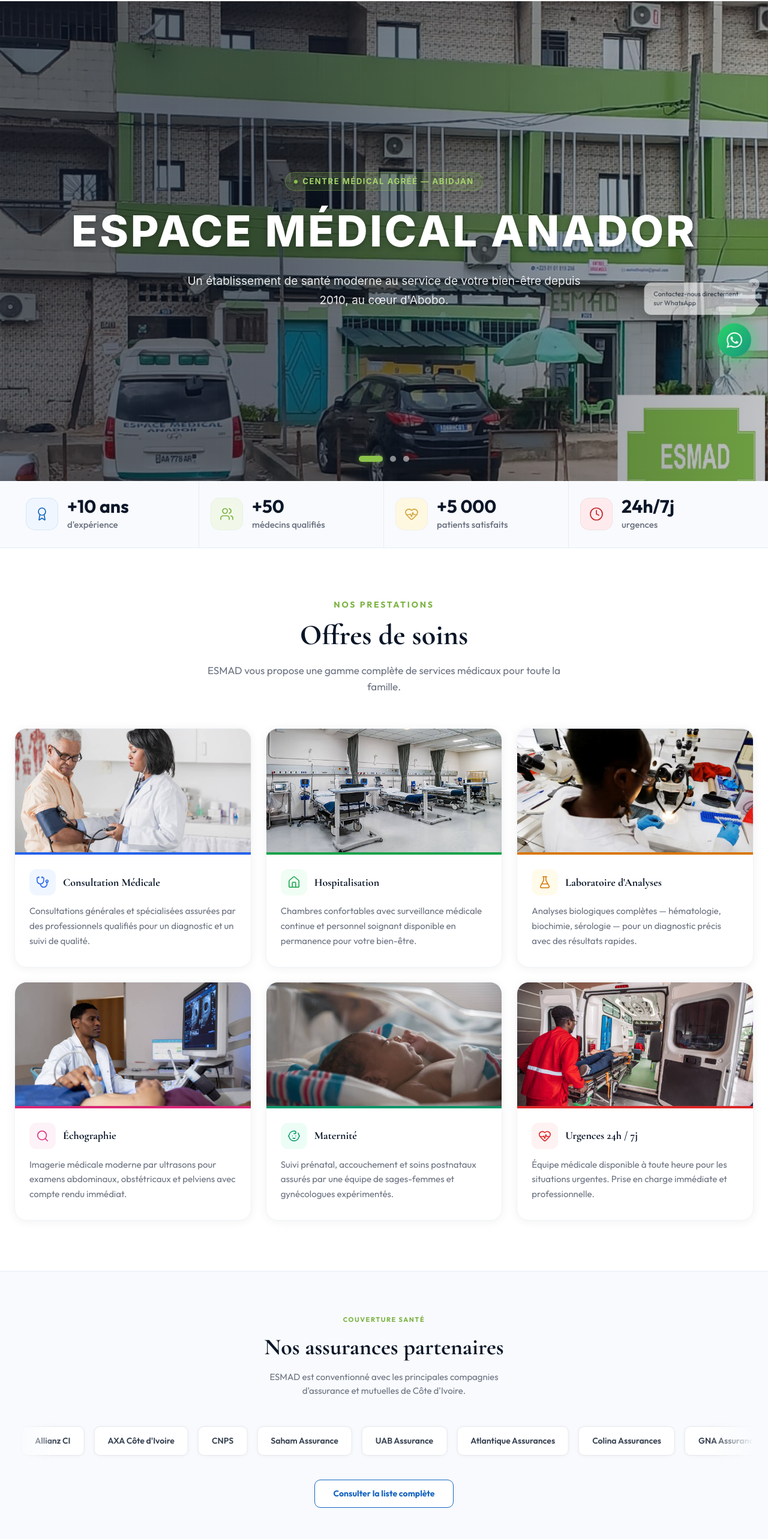
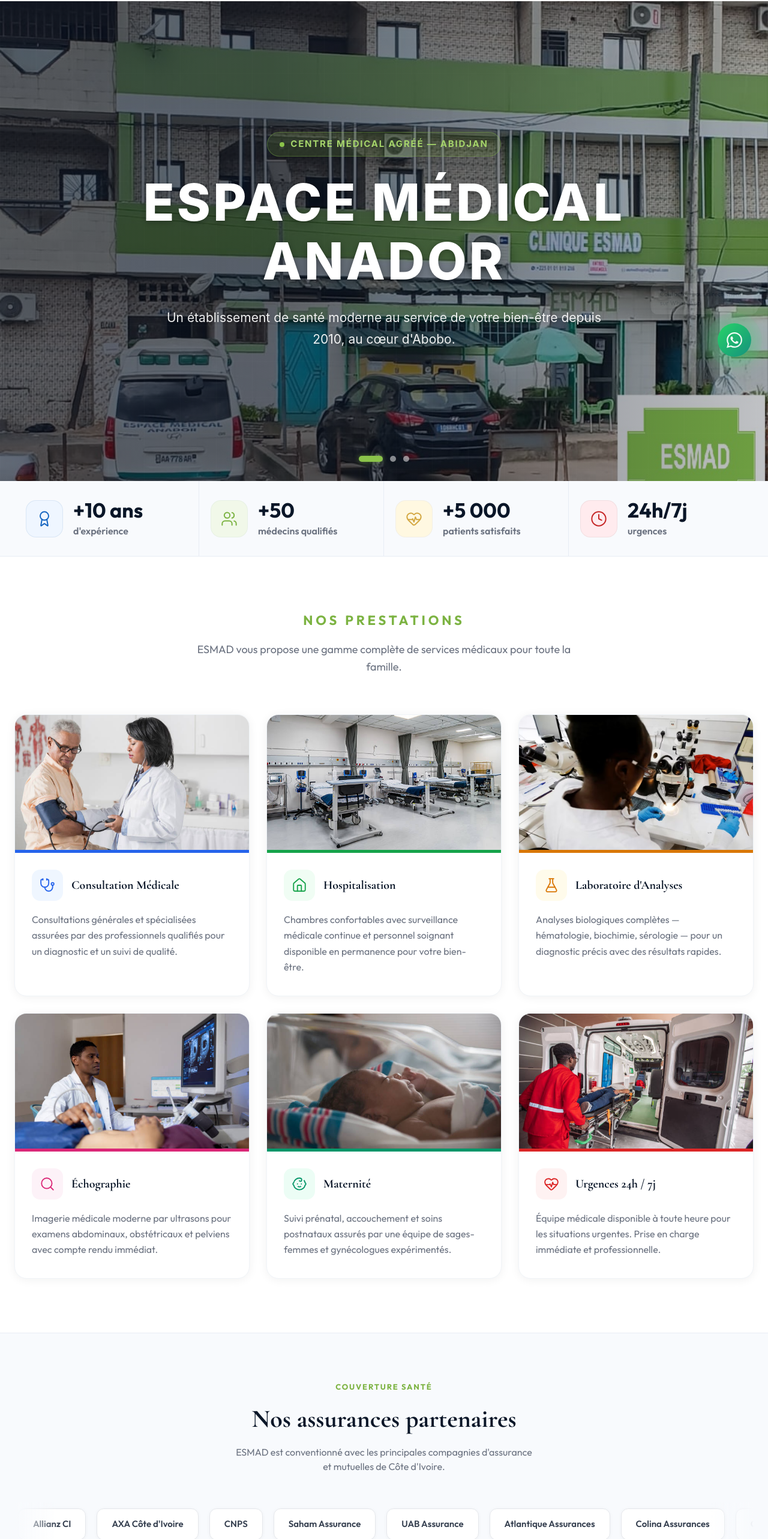
Before and after one commit to Traorelacina/ESMAD, a React (Vite) app: page / in a window 1280 px wide. Shown: the part 177-2743 px from the top of the page at 60% size. Built offline with nearby package versions, Linux system fonts and the light colour scheme.

Commit message:
mis a jour

```diff
--- a/src/pages/HomePage.tsx
+++ b/src/pages/HomePage.tsx
@@ -141,20 +141,20 @@
                 display: 'inline-flex',
                 alignItems: 'center',
                 justifyContent: 'center',
-                gap: 8,
-                padding: '5px 14px',
-                borderRadius: 30,
+                gap: 10,
+                padding: '8px 20px',
+                borderRadius: 40,
                 background: 'rgba(139,195,74,0.15)',
                 border: '1px solid rgba(139,195,74,0.35)',
                 color: '#A5D46A',
-                fontSize: 13,
+                fontSize: 15,
                 fontWeight: 700,
                 letterSpacing: '0.12em',
                 textTransform: 'uppercase',
-                marginBottom: 24,
+                marginBottom: 28,
                 fontFamily: "'Inter', 'Poppins', system-ui, -apple-system, sans-serif",
               }}>
-                <span style={{ width: 6, height: 6, borderRadius: '50%', background: '#8BC34A', display: 'inline-block' }} />
+                <span style={{ width: 8, height: 8, borderRadius: '50%', background: '#8BC34A', display: 'inline-block' }} />
                 {slide.pretitle}
               </div>
 
@@ -162,9 +162,9 @@
               <h1 style={{
                 color: '#fff',
                 fontWeight: 800,
-                fontSize: 'clamp(38px, 6vw, 72px)',
-                lineHeight: 1.2,
-                marginBottom: 24,
+                fontSize: 'clamp(44px, 7vw, 85px)',
+                lineHeight: 1.15,
+                marginBottom: 28,
                 letterSpacing: '0.05em',
                 textShadow: '0 2px 10px rgba(0,0,0,0.3)',
                 fontFamily: "'Inter', 'Poppins', system-ui, -apple-system, sans-serif",
@@ -175,11 +175,11 @@
 
               {/* Sous-titre */}
               <p style={{
-                color: 'rgba(255,255,255,0.9)',
-                fontSize: 'clamp(15px, 2vw, 19px)',
+                color: 'rgba(255,255,255,0.92)',
+                fontSize: 'clamp(17px, 2.2vw, 21px)',
                 lineHeight: 1.7,
                 marginBottom: 0,
-                maxWidth: 700,
+                maxWidth: 750,
                 margin: '0 auto',
                 textShadow: '0 1px 5px rgba(0,0,0,0.2)',
                 fontFamily: "'Inter', system-ui, -apple-system, sans-serif",
@@ -236,14 +236,14 @@
               initial={{ opacity: 0, y: 20 }}
               animate={inView ? { opacity: 1, y: 0 } : {}}
               transition={{ delay: i * 0.1, duration: 0.5 }}
-              style={{ padding: '26px 20px', display: 'flex', alignItems: 'center', gap: 16, borderRight: i < 3 ? '1px solid #E8EDF5' : 'none' }}
+              style={{ padding: '30px 20px', display: 'flex', alignItems: 'center', gap: 18, borderRight: i < 3 ? '1px solid #E8EDF5' : 'none' }}
             >
-              <div style={{ width: 52, height: 52, borderRadius: 14, background: s.bg, display: 'flex', alignItems: 'center', justifyContent: 'center', flexShrink: 0, boxShadow: `0 0 0 1px ${s.color}22` }}>
-                <s.icon size={24} color={s.color} strokeWidth={1.7} />
+              <div style={{ width: 60, height: 60, borderRadius: 16, background: s.bg, display: 'flex', alignItems: 'center', justifyContent: 'center', flexShrink: 0, boxShadow: `0 0 0 1px ${s.color}22` }}>
+                <s.icon size={28} color={s.color} strokeWidth={1.7} />
               </div>
               <div>
-                <div style={{ fontSize: 'clamp(22px,2.5vw,30px)', fontWeight: 800, color: '#0A1628', lineHeight: 1.1 }}>{s.value}</div>
-                <div style={{ fontSize: 15, color: '#6B7280', marginTop: 3, fontWeight: 500 }}>{s.label}</div>
+                <div style={{ fontSize: 'clamp(26px, 3vw, 34px)', fontWeight: 800, color: '#0A1628', lineHeight: 1.1 }}>{s.value}</div>
+                <div style={{ fontSize: 16, color: '#6B7280', marginTop: 4, fontWeight: 600 }}>{s.label}</div>
               </div>
             </motion.div>
           ))}
@@ -296,28 +296,36 @@
 function OffresSection() {
   const { ref, inView } = useInView({ triggerOnce: true, threshold: 0.06 })
   return (
-    <section ref={ref} style={{ background: '#fff', padding: '84px 0' }}>
+    <section ref={ref} style={{ background: '#fff', padding: '90px 0' }}>
       <div style={{ maxWidth: 1280, margin: '0 auto', padding: '0 24px' }}>
         {/* En-tête */}
         <motion.div
           initial={{ opacity: 0, y: 24 }}
           animate={inView ? { opacity: 1, y: 0 } : {}}
           transition={{ duration: 0.6 }}
-          style={{ textAlign: 'center', marginBottom: 56 }}
+          style={{ textAlign: 'center', marginBottom: 64 }}
         >
-          <span style={{ display: 'block', fontSize: 14, fontWeight: 800, textTransform: 'uppercase', letterSpacing: '0.2em', color: '#7CB342', marginBottom: 12 }}>
-            Nos prestations
-          </span>
-          <h2 style={{ fontSize: 'clamp(32px, 5vw, 48px)', fontWeight: 800, color: '#0A1628', lineHeight: 1.2, marginBottom: 16 }}>
-            Offres de soins
-          </h2>
-          <p style={{ color: '#6B7280', fontSize: 17, maxWidth: 600, margin: '0 auto', lineHeight: 1.6 }}>
+          <span
+  style={{
+    display: 'block',
+    fontSize: 22,
+    fontWeight: 800,
+    textTransform: 'uppercase',
+    letterSpacing: '0.22em',
+    color: '#7CB342',
+    marginBottom: 18
+  }}
+>
+  Nos prestations
+</span>
+
+          <p style={{ color: '#6B7280', fontSize: 18, maxWidth: 650, margin: '0 auto', lineHeight: 1.6 }}>
             ESMAD vous propose une gamme complète de services médicaux pour toute la famille.
           </p>
         </motion.div>
 
         {/* Grille 3 colonnes */}
-        <div className="esmad-offres-grid" style={{ display: 'grid', gridTemplateColumns: 'repeat(3,1fr)', gap: 24 }}>
+        <div className="esmad-offres-grid" style={{ display: 'grid', gridTemplateColumns: 'repeat(3,1fr)', gap: 28 }}>
           {OFFRES.map((o, i) => (
             <motion.div
               key={o.title}
@@ -329,7 +337,7 @@
               onMouseLeave={(e) => { const el = e.currentTarget; el.style.boxShadow = '0 2px 16px rgba(0,0,0,0.06)'; el.style.transform = 'translateY(0)' }}
             >
               {/* Image */}
-              <div style={{ height: 210, overflow: 'hidden', position: 'relative' }}>
+              <div style={{ height: 230, overflow: 'hidden', position: 'relative' }}>
                 <img
                   src={o.image}
                   alt={o.title}
@@ -339,18 +347,18 @@
                   onMouseLeave={(e) => { e.currentTarget.style.transform = 'scale(1)' }}
                 />
                 {/* Barre couleur en bas de l'image */}
-                <div style={{ position: 'absolute', bottom: 0, left: 0, right: 0, height: 4, background: o.color }} />
+                <div style={{ position: 'absolute', bottom: 0, left: 0, right: 0, height: 5, background: o.color }} />
               </div>
 
               {/* Contenu */}
-              <div style={{ padding: '24px 24px 30px' }}>
-                <div style={{ display: 'flex', alignItems: 'center', gap: 12, marginBottom: 14 }}>
-                  <div style={{ width: 44, height: 44, borderRadius: 12, background: o.bg, display: 'flex', alignItems: 'center', justifyContent: 'center', flexShrink: 0 }}>
-                    <o.icon size={22} color={o.color} strokeWidth={1.7} />
+              <div style={{ padding: '28px 28px 34px' }}>
+                <div style={{ display: 'flex', alignItems: 'center', gap: 14, marginBottom: 18 }}>
+                  <div style={{ width: 52, height: 52, borderRadius: 14, background: o.bg, display: 'flex', alignItems: 'center', justifyContent: 'center', flexShrink: 0 }}>
+                    <o.icon size={26} color={o.color} strokeWidth={1.7} />
                   </div>
-                  <h3 style={{ fontSize: 18, fontWeight: 700, color: '#0A1628', lineHeight: 1.3 }}>{o.title}</h3>
+                  <h3 style={{ fontSize: 20, fontWeight: 700, color: '#0A1628', lineHeight: 1.3 }}>{o.title}</h3>
                 </div>
-                <p style={{ fontSize: 15, color: '#6B7280', lineHeight: 1.65 }}>{o.desc}</p>
+                <p style={{ fontSize: 16, color: '#6B7280', lineHeight: 1.65 }}>{o.desc}</p>
               </div>
             </motion.div>
           ))}
@@ -371,40 +379,40 @@
   const { ref, inView } = useInView({ triggerOnce: true, threshold: 0.15 })
 
   return (
-    <section ref={ref} style={{ background: '#F8FAFD', padding: '72px 0', borderTop: '1px solid #E8EDF5' }}>
+    <section ref={ref} style={{ background: '#F8FAFD', padding: '80px 0', borderTop: '1px solid #E8EDF5' }}>
       <div style={{ maxWidth: 1280, margin: '0 auto', padding: '0 24px' }}>
         {/* En-tête */}
         <motion.div
           initial={{ opacity: 0, y: 20 }}
           animate={inView ? { opacity: 1, y: 0 } : {}}
           transition={{ duration: 0.6 }}
-          style={{ textAlign: 'center', marginBottom: 40 }}
+          style={{ textAlign: 'center', marginBottom: 48 }}
         >
-          <span style={{ display: 'block', fontSize: 11, fontWeight: 700, textTransform: 'uppercase', letterSpacing: '0.14em', color: '#7CB342', marginBottom: 10 }}>
+          <span style={{ display: 'block', fontSize: 13, fontWeight: 700, textTransform: 'uppercase', letterSpacing: '0.14em', color: '#7CB342', marginBottom: 12 }}>
             Couverture santé
           </span>
-          <h2 style={{ fontSize: 'clamp(24px,3.5vw,38px)', fontWeight: 800, color: '#0A1628', marginBottom: 10 }}>
+          <h2 style={{ fontSize: 'clamp(28px, 4vw, 42px)', fontWeight: 800, color: '#0A1628', marginBottom: 12 }}>
             Nos assurances partenaires
           </h2>
-          <p style={{ color: '#6B7280', fontSize: 15, maxWidth: 460, margin: '0 auto' }}>
+          <p style={{ color: '#6B7280', fontSize: 16, maxWidth: 500, margin: '0 auto' }}>
             ESMAD est conventionné avec les principales compagnies d'assurance et mutuelles de Côte d'Ivoire.
           </p>
         </motion.div>
 
         {/* Ticker auto-scroll */}
-        <div style={{ overflow: 'hidden', position: 'relative', marginBottom: 32 }}>
+        <div style={{ overflow: 'hidden', position: 'relative', marginBottom: 36 }}>
           {/* Fondu bords */}
           <div style={{ position: 'absolute', left: 0, top: 0, bottom: 0, width: 72, background: 'linear-gradient(to right, #F8FAFD, transparent)', zIndex: 10, pointerEvents: 'none' }} />
           <div style={{ position: 'absolute', right: 0, top: 0, bottom: 0, width: 72, background: 'linear-gradient(to left, #F8FAFD, transparent)', zIndex: 10, pointerEvents: 'none' }} />
 
           <div
             className="esmad-ticker"
-            style={{ display: 'flex', gap: 16, width: 'max-content', padding: '8px 0' }}
+            style={{ display: 'flex', gap: 18, width: 'max-content', padding: '10px 0' }}
           >
             {[...ASSURANCES_NAMES, ...ASSURANCES_NAMES].map((name, i) => (
               <div
                 key={i}
-                style={{ padding: '13px 22px', borderRadius: 10, background: '#fff', border: '1px solid #E5E7EB', fontSize: 14, fontWeight: 600, color: '#374151', whiteSpace: 'nowrap', flexShrink: 0, boxShadow: '0 1px 6px rgba(0,0,0,0.04)' }}
+                style={{ padding: '14px 24px', borderRadius: 12, background: '#fff', border: '1px solid #E5E7EB', fontSize: 15, fontWeight: 600, color: '#374151', whiteSpace: 'nowrap', flexShrink: 0, boxShadow: '0 1px 6px rgba(0,0,0,0.04)' }}
               >
                 {name}
               </div>
@@ -416,7 +424,7 @@
         <div style={{ textAlign: 'center' }}>
           <Link
             to="/assurances"
-            style={{ display: 'inline-flex', alignItems: 'center', gap: 8, padding: '12px 30px', borderRadius: 10, fontSize: 14, fontWeight: 700, color: '#1565C0', border: '1.5px solid #1565C0', textDecoration: 'none', background: '#fff', transition: 'all 0.2s ease' }}
+            style={{ display: 'inline-flex', alignItems: 'center', gap: 8, padding: '14px 36px', borderRadius: 12, fontSize: 15, fontWeight: 700, color: '#1565C0', border: '2px solid #1565C0', textDecoration: 'none', background: '#fff', transition: 'all 0.2s ease' }}
             onMouseEnter={(e) => { e.currentTarget.style.background = '#EFF6FF' }}
             onMouseLeave={(e) => { e.currentTarget.style.background = '#fff' }}
           >
```
